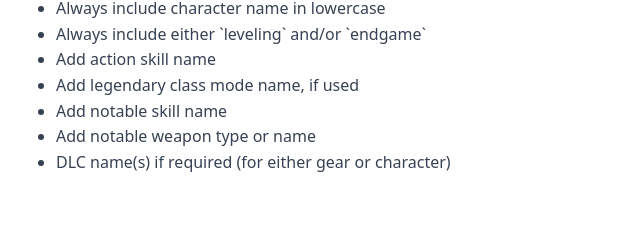
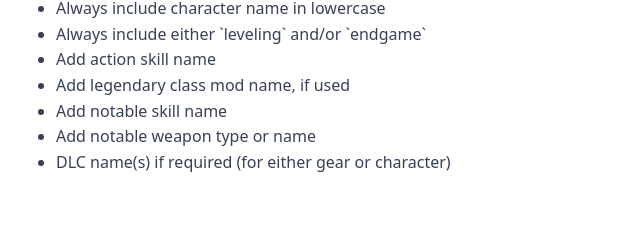
Before and after one commit to gosferano/borderlands, an Astro site: page /borderlands/about in a window 1280 px wide. Shown: the part 1010-1250 px from the top of the page, 120-760 px from the left. Built offline with nearby package versions, Linux system fonts and the light colour scheme; Astro itself is replaced by a stand-in of ours.

Commit message:
Fix a typo

```diff
--- a/src/pages/about.astro
+++ b/src/pages/about.astro
@@ -59,7 +59,7 @@ import BaseLayout from '../layouts/BaseLayout.astro';
         <li>Always include character name in lowercase</li>
         <li>Always include either `leveling` and/or `endgame`</li>
         <li>Add action skill name</li>
-        <li>Add legendary class mode name, if used</li>
+        <li>Add legendary class mod name, if used</li>
         <li>Add notable skill name</li>
         <li>Add notable weapon type or name</li>
         <li>DLC name(s) if required (for either gear or character)</li>
```
